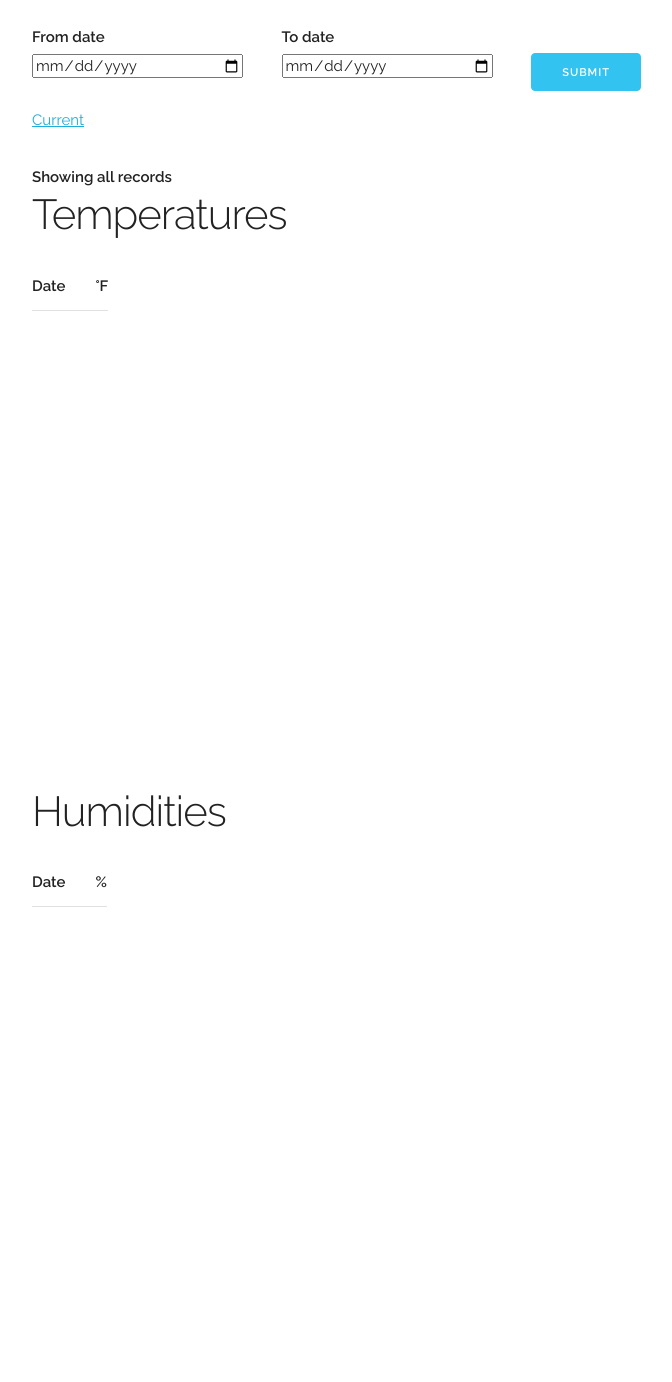
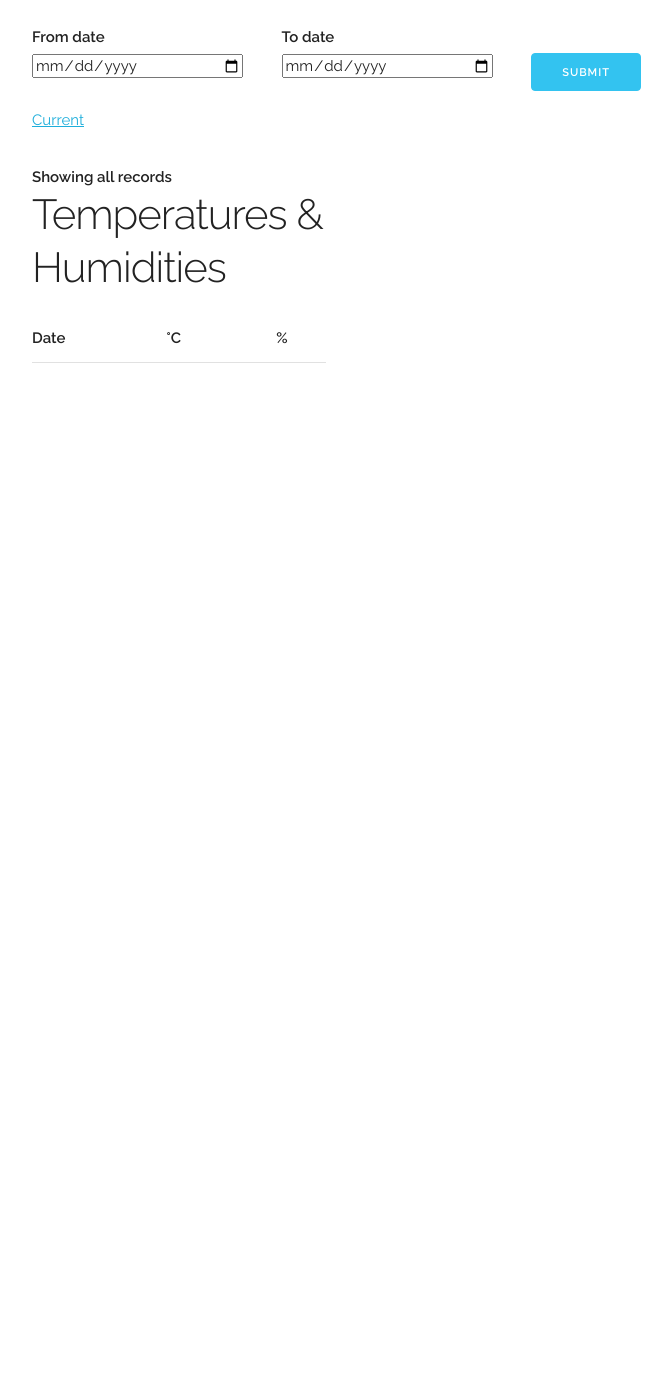
Before and after one commit to bicconess-swteam/webapp-dht22, a Flask app: page /temp_historic in a window 1280 px wide. Shown: the whole page, without its empty margins (128-800 px from the left). After the commit the page ends 363 px from the top, so only its background shows below. Run offline with Flask 2, Linux system fonts and the light colour scheme; lists and menus that the app fills with data are empty; parts of the project's set-up code (start-up, migrations or seed data) failed here and were passed over; some libraries are stand-ins or nearby versions.

Commit message:
Table with Temperature and Humidity by hour

```diff
--- a/app/__init__.py
+++ b/app/__init__.py
@@ -1,4 +1,6 @@
 # app/__init__.py
+
+import time, datetime
 
 # third-party imports
 from flask import Flask
@@ -8,10 +10,12 @@ from flask_sqlalchemy import SQLAlchemy
 
 # local imports
 from config import app_config
-# from models import Information
 
 # db variable initialization
 db = SQLAlchemy()
+
+#local imports (I need to import there, here, after I initialize the db variable
+from models import Information
 
 def create_app(config_name):
     app = Flask(__name__, instance_relative_config=True)
@@ -40,27 +44,13 @@ def create_app(config_name):
 
         from_date_str     = request.form.get('from',time.strftime("%Y-%m-%d 00:00")) #Get the from date value from the URL
         to_date_str       = request.form.get('to',time.strftime("%Y-%m-%d %H:%M"))   #Get the to date value from the URL
-        range_h_form      = request.form.get('range_h','');  #This will return a string, if field range_h exists in the request
-        range_h_int       = "nan"  #initialise this variable with not a number
 
-        temperatures = []
-        humidities = []
+        app.logger.debug("From Date -> %s", from_date_str)
+        app.logger.debug("To Date -> %s", to_date_str)
 
-        time_adjusted_temperatures = []
-        time_adjusted_humidities   = []
-        for record in temperatures:
-            local_timedate = arrow.get(record[0], "YYYY-MM-DD HH:mm").to(timezone)
-            time_adjusted_temperatures.append([local_timedate.format('YYYY-MM-DD HH:mm'), round(record[2],2)])
-
-        for record in humidities:
-            local_timedate = arrow.get(record[0], "YYYY-MM-DD HH:mm").to(timezone)
-            time_adjusted_humidities.append([local_timedate.format('YYYY-MM-DD HH:mm'), round(record[2],2)])
-
-        print "rendering temp_historic.html with: %s, %s, %s" % (timezone, from_date_str, to_date_str)
-
-        return render_template("temp_historic.html", timezone        = timezone,
-                                                     temp            = time_adjusted_temperatures,
-                                                     hum             = time_adjusted_humidities,
+        info_temp_hum = Information.query.filter(Information.date.between(from_date_str,to_date_str)).all()
+        app.logger.debug("Info -> %s", info_temp_hum)
+        return render_template("temp_historic.html", info            = info_temp_hum,
                                                      from_date       = from_date_str,
                                                      to_date         = to_date_str)
 
--- a/app/models.py
+++ b/app/models.py
@@ -11,5 +11,6 @@ class Information(db.Model):
     __tablename__ = 'InformationTempHum'
 
     id = db.Column(db.Integer, primary_key=True)
-    date = db.Column(db.Datetime)
+    date = db.Column(db.Date)
     temperature = db.Column(db.Integer)
+    humidity = db.Column(db.Integer)
--- a/app/templates/temp_historic.html
+++ b/app/templates/temp_historic.html
@@ -29,7 +29,6 @@
             <!-- </div>          -->
             <!-- <div class="row"> -->
               <div class="two columns">
-                <input type="hidden" class="timezone" name="timezone" />
                 <input class="button-primary" type="submit" value="Submit" style="position:relative; top: 28px" id="submit_button" />
               </div>
             <!-- </div> -->
@@ -41,55 +40,27 @@
         </div>
     </div>
     <div class="row">
-        <a href="" id="plotly_url" target="_blank"></a><span id="plotly_wait"></span>
-    </div>
-        <div class="row">
          <div class="one-third column" style="margin-top: 5%">
             <strong>Showing all records</strong>
-                <h2>Temperatures</h2>
+            <h2>Temperatures & Humidities</h2>
             <table class="u-full-width">
-                    <thead style="display:block;">
+                <thead>
                     <tr>
                         <th>Date</th>
-                            <th>                              &deg;F</th>
+                        <th>                              &deg;C</th>
+                        <th>                                   %</th>
                     </tr>
                 </thead>
-                    <tbody style="height:450px; overflow:scroll; display:block;">
-                        {% for row in temp %}
+                <tbody>
+                    {% for row in info %}
                         <tr>
-                            <td>{{row[0]}}</td>
-                            <td>{{'%0.2f'|format(row[1])}}</td>
+                            <td>{{row.date}}</td>
+                            <td>{{row.temperature}}&deg;C</td>
+                            <td>{{row.humidity}}%</td>
                         </tr>
                     {% endfor %}
                 </tbody>
             </table>
-                <h2>Humidities</h2>
-                <table class="u-full-width">
-                    <thead style="display:block;">
-                        <tr>
-                            <th>Date</th>
-                            <th>                              %</th>
-                        </tr>
-                    </thead>
-                    <tbody style="height:450px; overflow:scroll; display:block;">
-                        {% for row in hum %}
-                        <tr>
-                            <td>{{row[0]}}</td>
-                            <td>{{'%0.2f'|format(row[1])}}</td>
-                        </tr>
-                        {% endfor %}
-                    </tbody>
-                </table>
-            </div>
-            <div class="two-thirds column" style="margin-top: 5%">
-                <div class="row">
-                    <div class="row">
-                        <div class="three columns">
-                            <div id="chart_temps"></div>
-                                <div id="chart_humid"></div>
-                                </div>
-                            </div>
-                        </div>
         </div>
     </div>
   </body>
```
Lines whose indentation alone changed are shown as unchanged.
